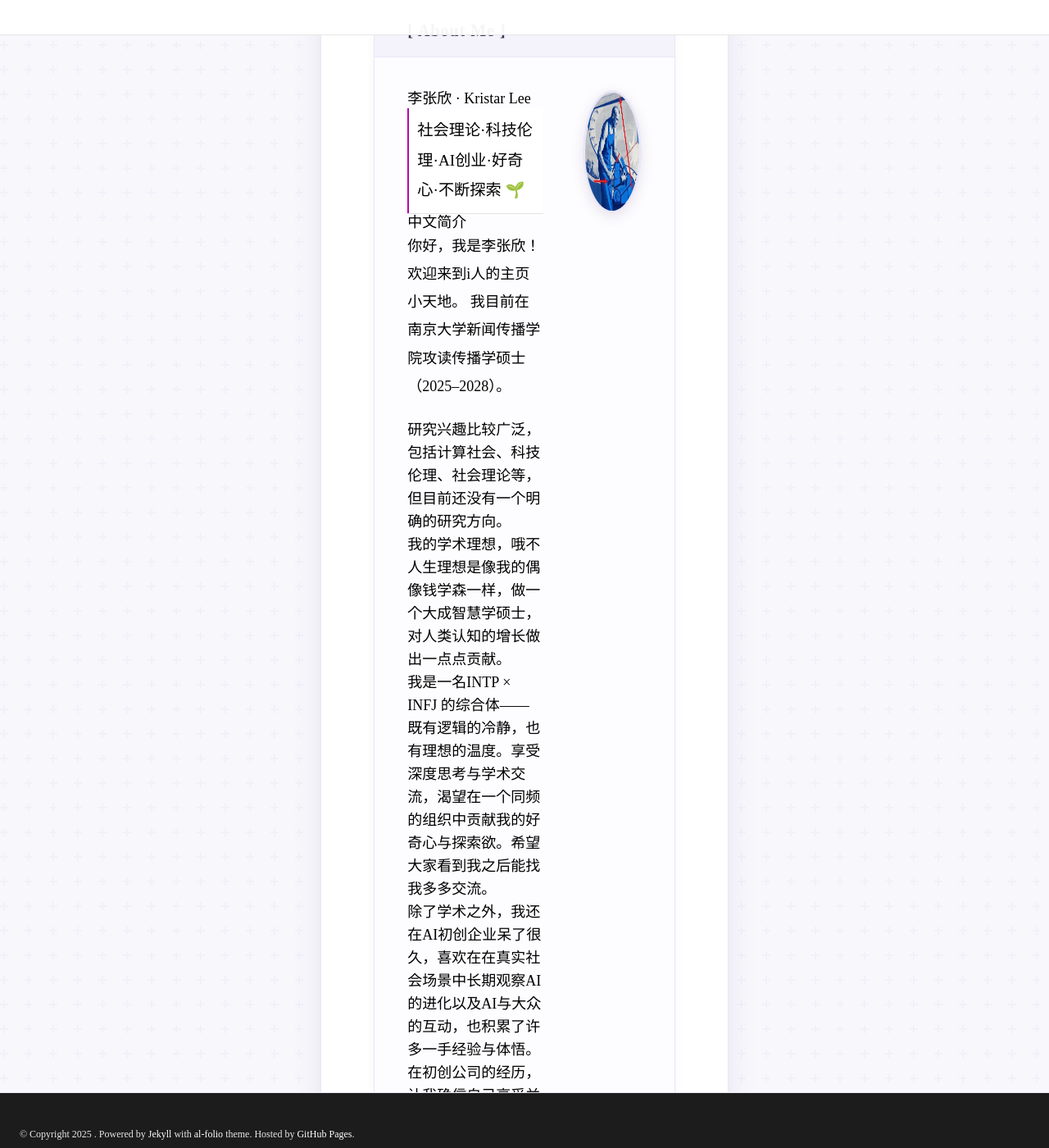
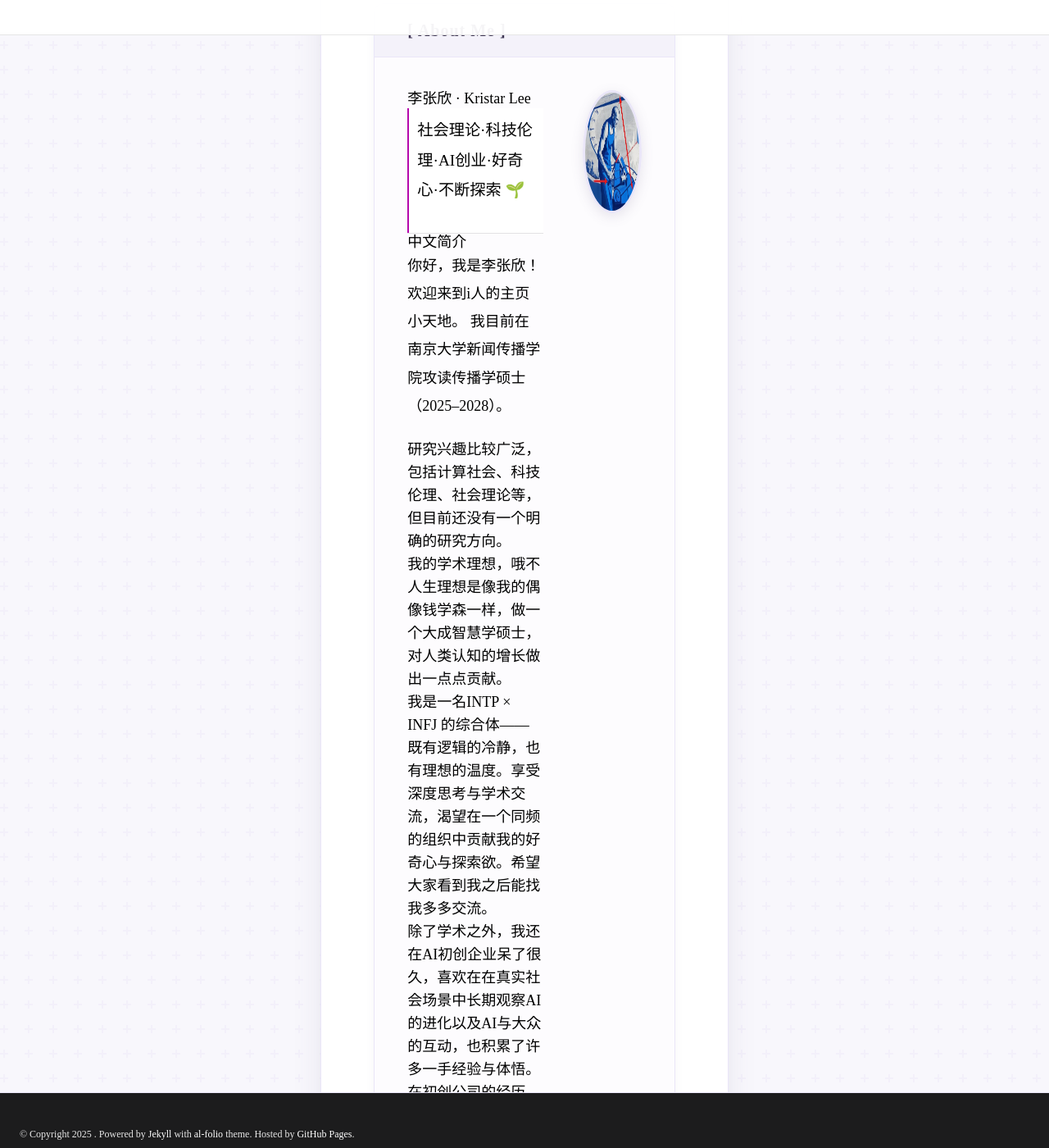
Before and after one commit to lizhangxin666/lizhangxin666.github.io, a Jekyll site: the page built from _pages/about.md, in a window 1280 px wide and 1400 px high, scrolled down 310 px. Shown: the whole window at 82% size. Built offline with Jekyll 4.4.1, drawn with Linux system fonts in a browser that asks for light colours; nearby versions of some CDN libraries; a style sheet for code colours, icons or effects is not loaded.

Commit message:
Update about.html

```diff
--- a/_layouts/about.html
+++ b/_layouts/about.html
@@ -12,13 +12,6 @@
     <link rel="preconnect" href="https://fonts.gstatic.com" crossorigin>
     <link href="https://fonts.googleapis.com/css2?family=Noto+Serif+SC:wght@400;500;700&display=swap" rel="stylesheet">
     <style>
-        /* --- 强制覆盖主题样式的代码 --- */
-        /* 移除主题对页面宽度的限制 */
-        .page .container, .page .container-fluid {
-            max-width: none !important;
-        }
-        /* --- END --- */
-
         body {
             font-family: 'Noto Serif SC', serif;
         }
@@ -74,9 +67,6 @@
             line-height: 1.9;
             margin-bottom: 1.25em;
         }
-        .prose-custom p:last-child {
-            margin-bottom: 0;
-        }
         .profile-image {
             width: 150px;
             height: 150px;
```
